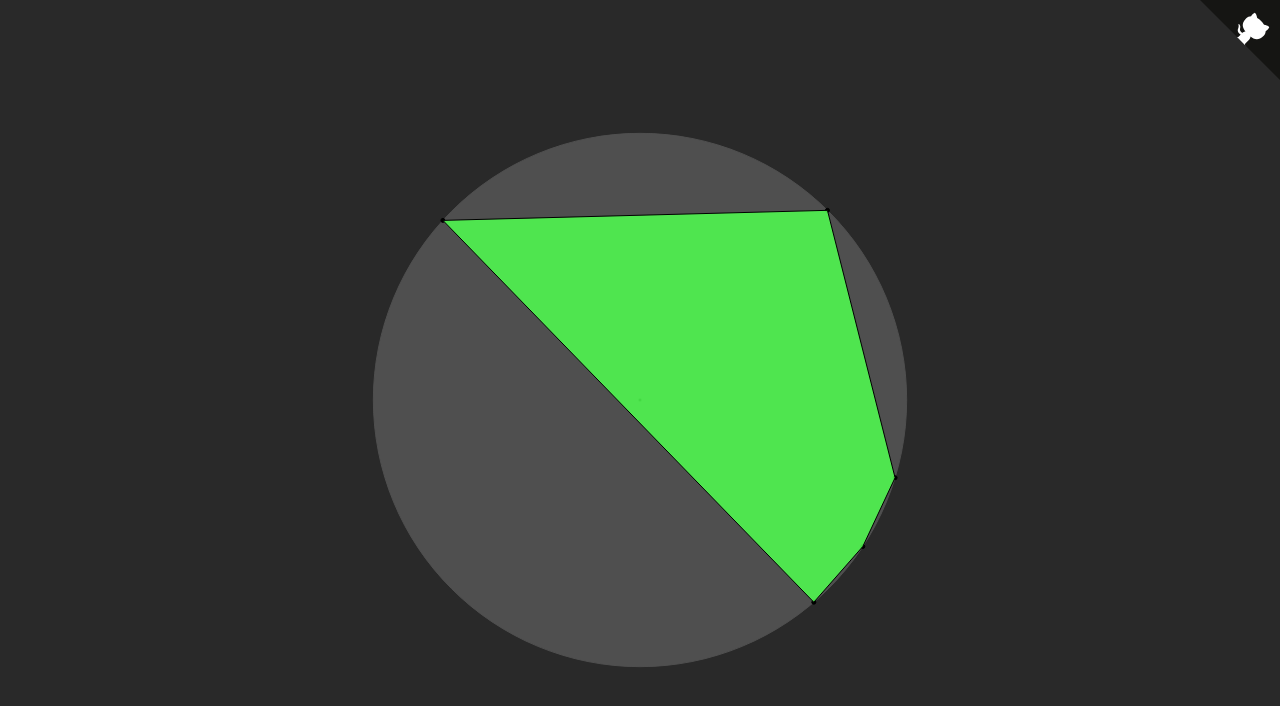
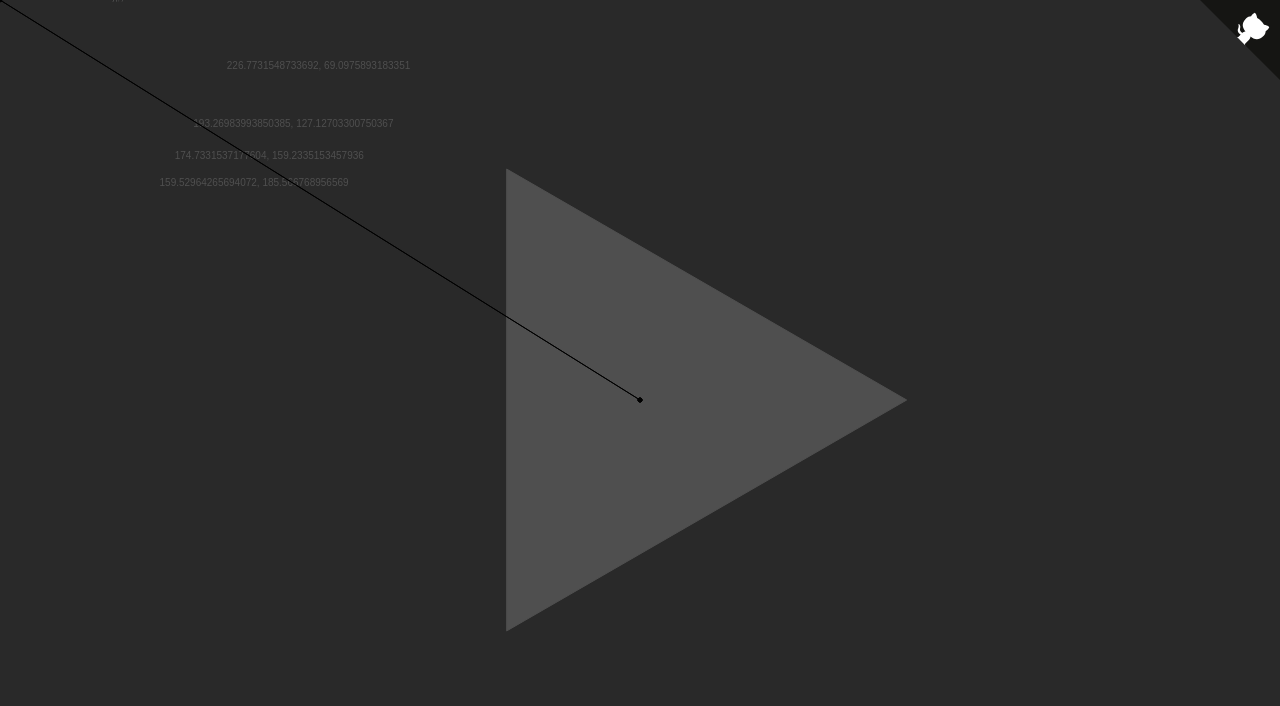
Before and after one commit to M1nified/Shapes, a website: page index.html in a window 1280 px wide. Drawn offline with Linux system fonts and the light colour scheme.

Commit message:
+ Polygon wip

```diff
--- a/index.html
+++ b/index.html
@@ -7,6 +7,7 @@
     <script src="./shapes/Point.js"></script>
     <script src="./shapes/Shape.js"></script>
     <script src="./shapes/Circle.js"></script>
+    <script src="./shapes/Polygon.js"></script>
     <script src="./index.js"></script>
     <style>
         html,
--- a/index.js
+++ b/index.js
@@ -12,21 +12,28 @@ window.addEventListener('load', function onLoad() {
     canvas.width = window.innerWidth;
     canvas.height = window.innerHeight;
 
-    const shape = new Circle();
+    let shape = new Circle();
+    shape = Polygon.makeRegularPolygon(3, Math.min(canvas.width, canvas.height) / 3);
     shape
         .setPosition(canvas.width / 2, canvas.height / 2)
-        .setRadius(Math.min(canvas.width, canvas.height) / 3)
         .addMarkerTimes(null, 5)
         .drawShape(ctx)
         .drawCenter(ctx)
         .drawMarkers(ctx)
-
-    window.addEventListener('resize', () => {
+    function setup() {
         canvas.width = window.innerWidth;
         canvas.height = window.innerHeight;
         shape
             .setPosition(canvas.width / 2, canvas.height / 2)
-            .setRadius(Math.min(canvas.width, canvas.height) / 3)
+        if (shape instanceof Circle) {
+            shape
+                .setRadius(Math.min(canvas.width, canvas.height) / 3)
+        }
+
+    }
+    setup();
+    window.addEventListener('resize', () => {
+        setup();
     })
 
     let lastT = null;
--- a/shapes/Circle.js
+++ b/shapes/Circle.js
@@ -27,8 +27,7 @@ class Circle extends Shape {
         return this;
     }
     drawMarkers(ctx) {
-        const markers = this.markers.sort((markerA, markerB) => markerA.position - markerB.position).map(marker => {
-            // debugger;
+        const markerToPointMapping = marker => {
             const
                 alpha = 2 * Math.PI * marker.position,
                 beta = (Math.PI - alpha) / 2,
@@ -40,42 +39,7 @@ class Circle extends Shape {
                 dy = Math.tan(beta) * dx,
                 point = new Point(startPoint.x - dx, startPoint.y + dy);
             return [point, marker];
-        })
-        markers.forEach(([point, _marker]) => {
-            ctx.beginPath();
-            ctx.arc(point.x, point.y, 2, 0, 2 * Math.PI);
-            ctx.fillStyle = this.markerStyle.fillStyle;
-            ctx.strokeStyle = this.markerStyle.strokeStyle;
-            ctx.fill();
-            ctx.stroke();
-            ctx.closePath();
-        })
-        ctx.beginPath();
-        let [{ x0, y0 }] = markers[0];
-        ctx.moveTo(x0, y0);
-        markers.forEach(([point, _marker]) => {
-            let { x, y } = point;
-            ctx.lineTo(x, y);
-        })
-        ctx.fillStyle = this.figureStyle.fillStyle;
-        ctx.strokeStyle = this.figureStyle.strokeStyle;
-        ctx.closePath();
-        ctx.fill();
-        ctx.stroke();
-        // const connectMarkerPoints = (pointA, pointB) => {
-        //     let { x, y } = pointA,
-        //         { x: x2, y: y2 } = pointB;
-        //     ctx.moveTo(x, y);
-        //     ctx.lineTo(x2, y2);
-        //     ctx.strokeStyle = "red";
-        //     ctx.stroke();
-        // }
-        // for (let i = 1; i < markers.length; i++) {
-        //     connectMarkerPoints(markers[i][0], markers[i - 1][0]);
-        // }
-        // if (markers.length > 1) {
-        //     connectMarkerPoints(markers[0][0], markers[markers.length - 1][0]);
-        // }
-        return super.drawMarkers(ctx);
+        }
+        return super.drawMarkers(ctx, markerToPointMapping);
     }
 }
--- /dev/null
+++ b/shapes/Polygon.js
@@ -0,0 +1,78 @@
+class Polygon extends Shape {
+    constructor() {
+        super();
+        this.corners = [];
+    }
+    addCorner(point) {
+        if (!(point instanceof Point))
+            throw `Argument 0 has to be an instance of Point.`;
+        this.corners.push(point);
+        return this;
+    }
+    static makeRegularPolygon(cornersCount = 3, r = 100) {
+        if (cornersCount < 3)
+            throw `Argument 1 has to be greater or equal 3.`;
+        const polygon = new Polygon();
+        for (let angle = 0; angle < 2 * Math.PI; angle += 2 * Math.PI / cornersCount) {
+            const
+                x = Math.cos(angle) * r,
+                y = Math.sin(angle) * r;
+            polygon.addCorner(new Point(x, y));
+        }
+        return polygon;
+    }
+    drawShape(ctx) {
+        ctx.beginPath();
+        const { x: x0, y: y0 } = this.corners[0];
+        ctx.moveTo(x0 + this.position.x, y0 + this.position.y);
+        this.corners.forEach(({ x, y }) => {
+            ctx.lineTo(x + this.position.x, y + this.position.y);
+        })
+        ctx.fillStyle = this.shapeStyle.fillStyle;
+        ctx.strokeStyle = this.shapeStyle.strokeStyle;
+        ctx.closePath();
+        ctx.fill();
+        ctx.stroke();
+        return super.drawShape(ctx);
+    }
+    drawMarkers(ctx) {
+        function lineF(pointA, pointB) {
+            const
+                a = (pointA.x - pointB.x) / (pointA.y - pointB.y),
+                b = pointA.y - a * pointA.x;
+            return x => a * x + b;
+        }
+        const sideFunctions = this.corners.map((corner, index) => {
+            const prevCorner = this.corners[index < this.corners.length - 1 ? index + 1 : 0];
+            return lineF(corner, prevCorner);
+        })
+        const markerToPointMapping = marker => {
+            const
+                angle = 2 * Math.PI * marker.position,
+                angleLineF = x => x * Math.tan(angle)
+            let point = new Point(0, 0);
+            for (let i = 0; i < this.corners.length; i++) {
+                const
+                    cornerA = this.corners[i],
+                    cornerB = this.corners[i < this.corners.length - 2 ? i + 1 : 0],
+                    line = lineF(cornerA, cornerB),
+                    bOfLine = line(0),
+                    aOfLine = line(1) - bOfLine,
+                    aOfAngleLine = angleLineF(1),
+                    x = bOfLine / (aOfAngleLine - aOfLine),
+                    y = angleLineF(x)
+                    ctx.fillText(`${x}, ${y}`, x, y);
+                if (x <= Math.max(cornerA.x, cornerB.x)
+                    && x >= Math.min(cornerA.x, cornerB.x)
+                    && y <= Math.max(cornerA.y, cornerB.y)
+                    && y >= Math.min(cornerA.y, cornerB.y)) {
+                    point = new Point(x + this.position.x, y + this.position.y);
+                }
+            }
+            for (let line of sideFunctions) {
+            }
+            return [point, marker];
+        }
+        return super.drawMarkers(ctx, markerToPointMapping);
+    }
+}
--- a/shapes/Shape.js
+++ b/shapes/Shape.js
@@ -26,7 +26,48 @@ class Shape {
     drawShape(ctx) {
         return this;
     }
-    drawMarkers(ctx) {
+    drawMarkers(ctx, markerToPointMappingFunction) {
+        const markers = this.markers
+            .sort((markerA, markerB) => markerA.position - markerB.position)
+            .map(markerToPointMappingFunction)
+        markers.forEach(([point, _marker]) => {
+            ctx.beginPath();
+            ctx.arc(point.x, point.y, 2, 0, 2 * Math.PI);
+            ctx.fillStyle = this.markerStyle.fillStyle;
+            ctx.strokeStyle = this.markerStyle.strokeStyle;
+            ctx.fill();
+            ctx.stroke();
+            ctx.closePath();
+        })
+        ctx.beginPath();
+        let [{ x0, y0 }] = markers[0];
+        ctx.moveTo(x0, y0);
+        markers.forEach(([point, _marker]) => {
+            let { x, y } = point;
+            ctx.lineTo(x, y);
+        })
+        ctx.fillStyle = this.figureStyle.fillStyle;
+        ctx.strokeStyle = this.figureStyle.strokeStyle;
+        ctx.closePath();
+        ctx.fill();
+        ctx.stroke();
+        // const connectMarkerPoints = (pointA, pointB) => {
+        //     let { x, y } = pointA,
+        //         { x: x2, y: y2 } = pointB;
+        //     ctx.moveTo(x, y);
+        //     ctx.lineTo(x2, y2);
+        //     ctx.strokeStyle = "red";
+        //     ctx.stroke();
+        // }
+        // for (let i = 1; i < markers.length; i++) {
+        //     connectMarkerPoints(markers[i][0], markers[i - 1][0]);
+        // }
+        // if (markers.length > 1) {
+        //     connectMarkerPoints(markers[0][0], markers[markers.length - 1][0]);
+        // }
+        return this;
+    }
+    drawCenter(ctx) {
         return this;
     }
     addMarker(marker = null) {
```
